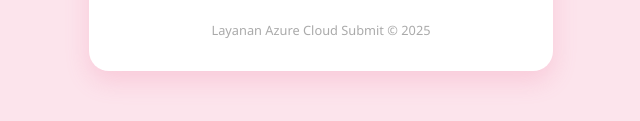
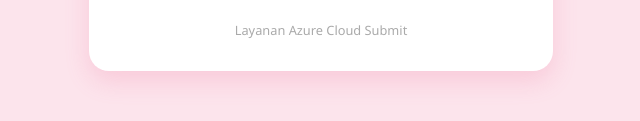
Before and after one commit to nadiraanin/repo-praktikumsubmit-052, a website: page public/index.html in a window 1280 px wide. Shown: the part 661-782 px from the top of the page, 319-959 px from the left. Drawn offline with Linux system fonts and the light colour scheme.

Commit message:
Update footer text in index.html
Removed the copyright year from the footer.

```diff
--- a/public/index.html
+++ b/public/index.html
@@ -130,7 +130,7 @@
     </form>
 
     <div class="footer">
-        Layanan Azure Cloud Submit &copy; 2025
+        Layanan Azure Cloud Submit
     </div>
 </div>
 
```
